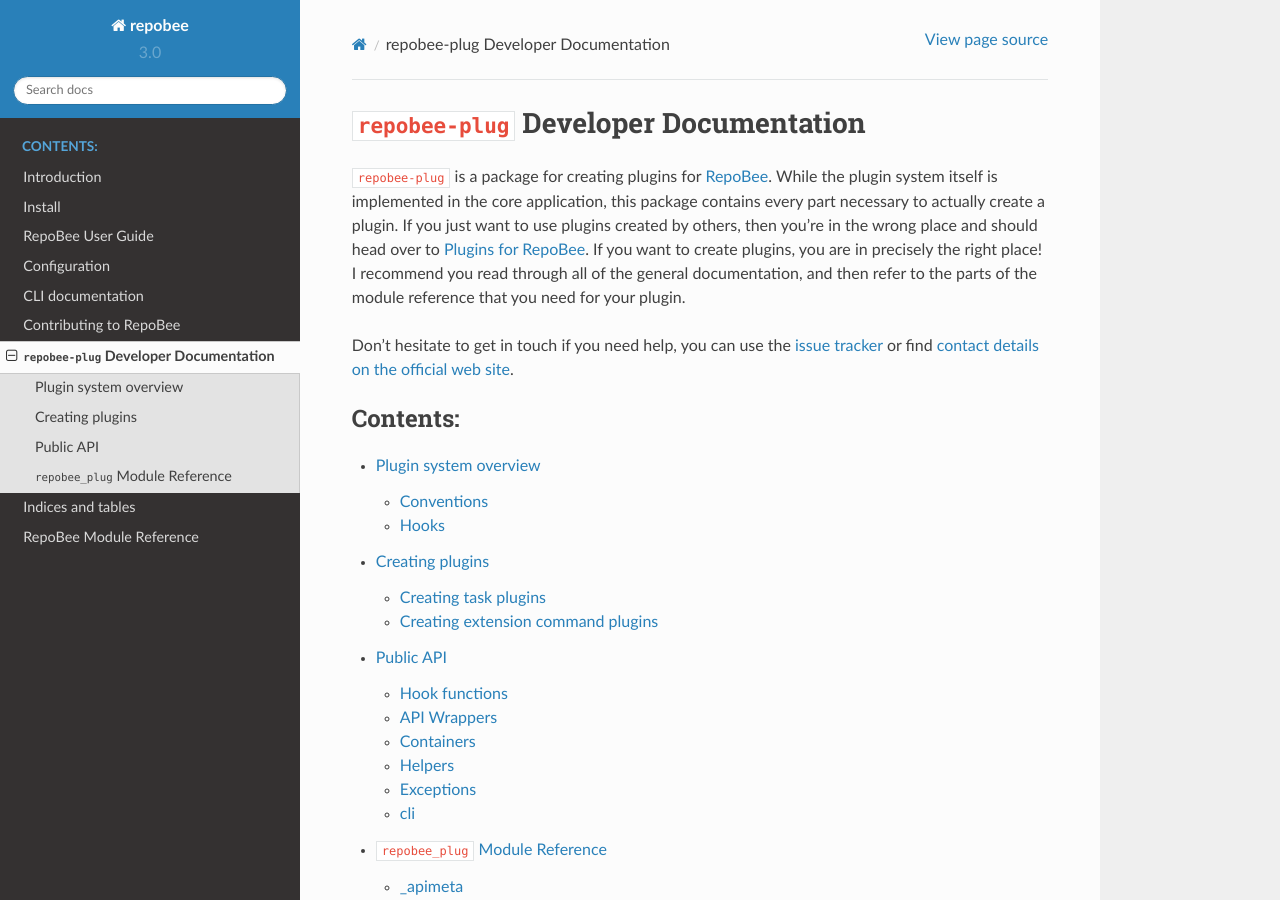
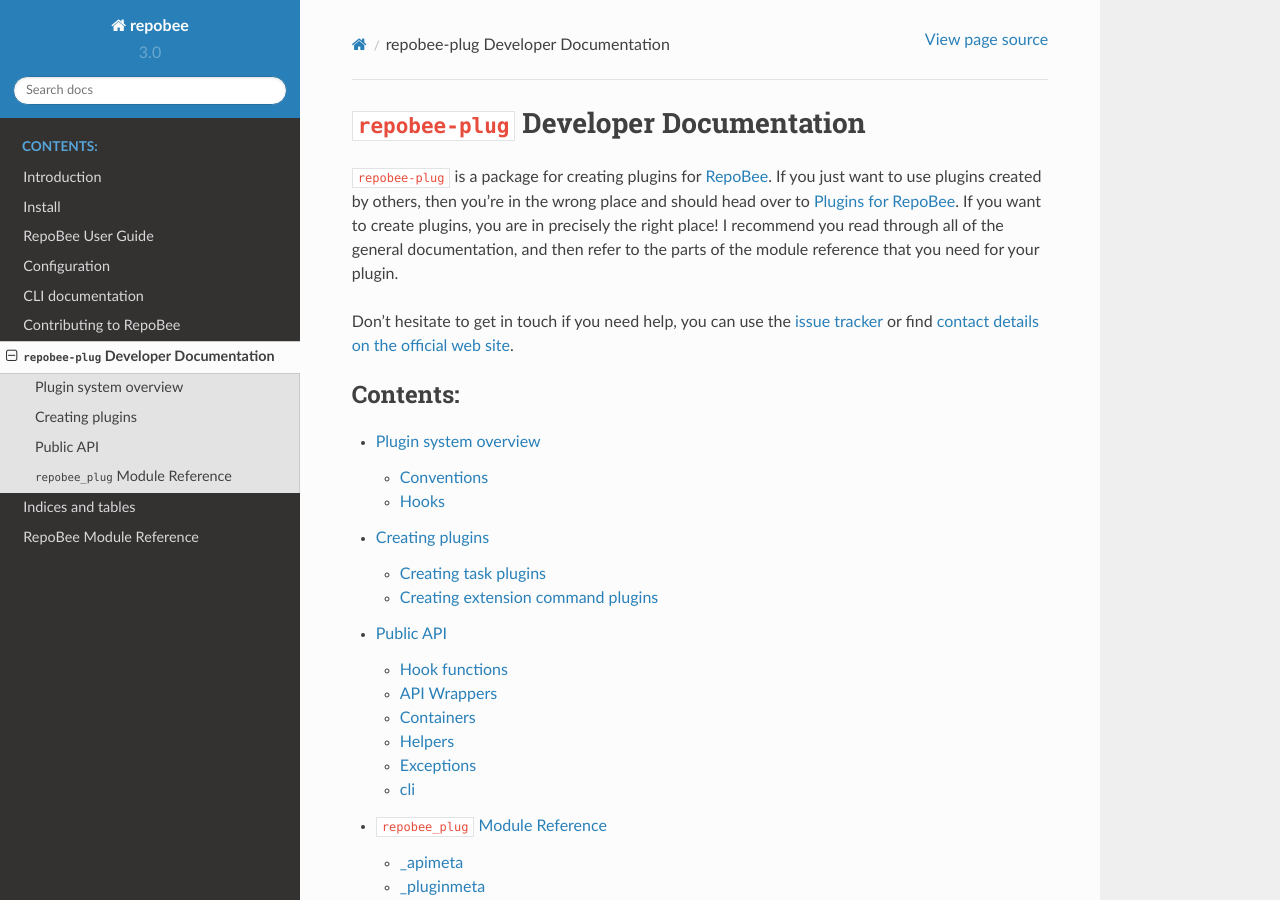
Before and after one commit to repobee/repobee, a Sphinx documentation site: the page built from docs/repobee_plug/index.rst, in a window 1280 px wide and 900 px high. Built offline with Sphinx 7.4.7 and the Read the Docs theme 2.0.0, drawn with Linux system fonts in a browser that asks for light colours.

Commit message:
Update the index page

```diff
--- a/docs/repobee_plug/index.rst
+++ b/docs/repobee_plug/index.rst
@@ -9,17 +9,15 @@
 ========================================
 
 ``repobee-plug`` is a package for creating plugins for `RepoBee
-<https://github.com/repobee/repobee>`_. While the plugin system itself is
-implemented in the core application, this package contains every part necessary
-to actually create a plugin. If you just want to use plugins created by others,
-then you're in the wrong place and should head over to :ref:`plugins`. If you
-want to create plugins, you are in precisely the right place! I recommend you
-read through all of the general documentation, and then refer to the parts of
-the module reference that you need for your plugin.
+<https://github.com/repobee/repobee>`_. If you just want to use plugins
+created by others, then you're in the wrong place and should head over to
+:ref:`plugins`. If you want to create plugins, you are in precisely the right
+place! I recommend you read through all of the general documentation, and then
+refer to the parts of the module reference that you need for your plugin.
 
 Don't hesitate to get in touch if you need help, you can use the `issue tracker
-<https://github.com/repobee/repobee-plug>`_ or find `contact details on the
-official web site <https://repobee.org/contact.html>`_.
+<https://github.com/repobee/repobee>`_ or find `contact details on the official
+web site <https://repobee.org/contact.html>`_.
 
 .. toctree::
    :maxdepth: 2
```
